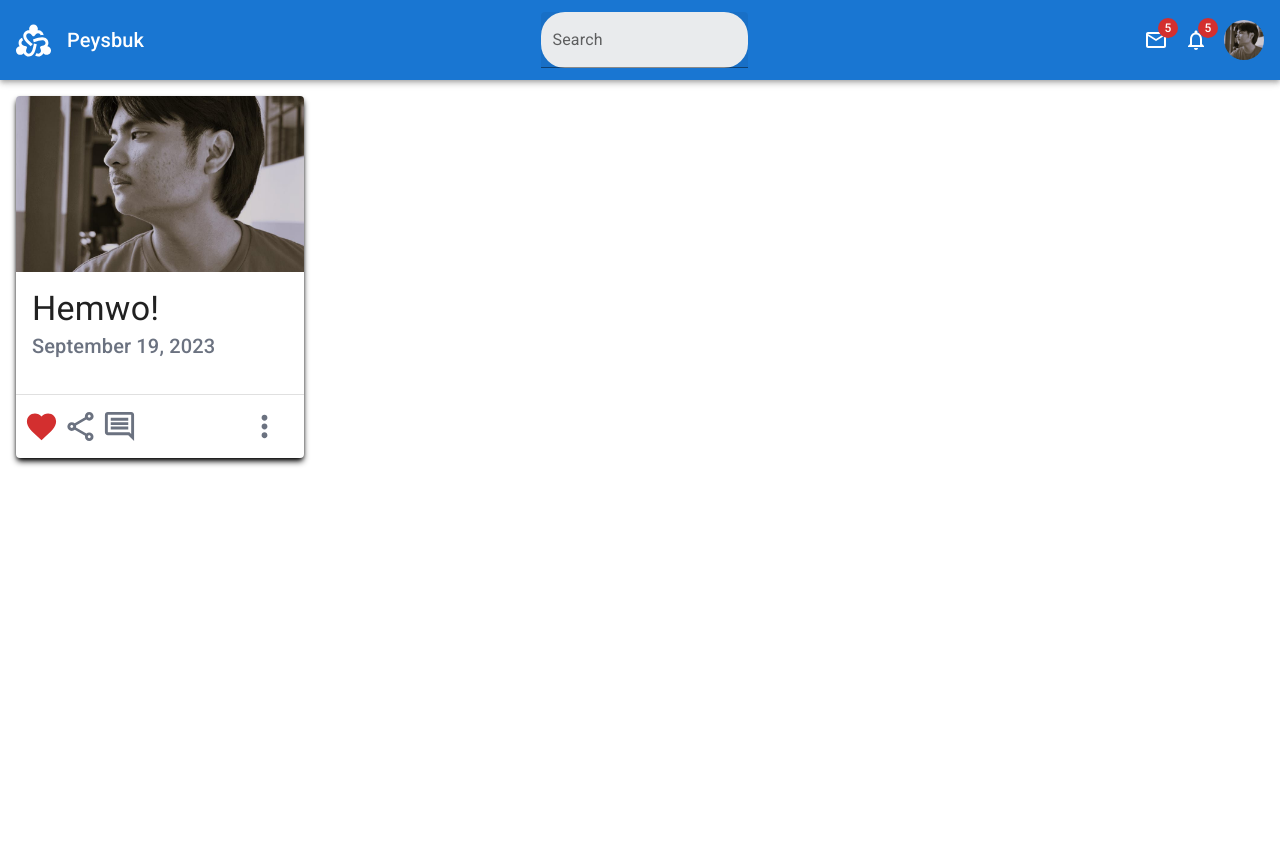
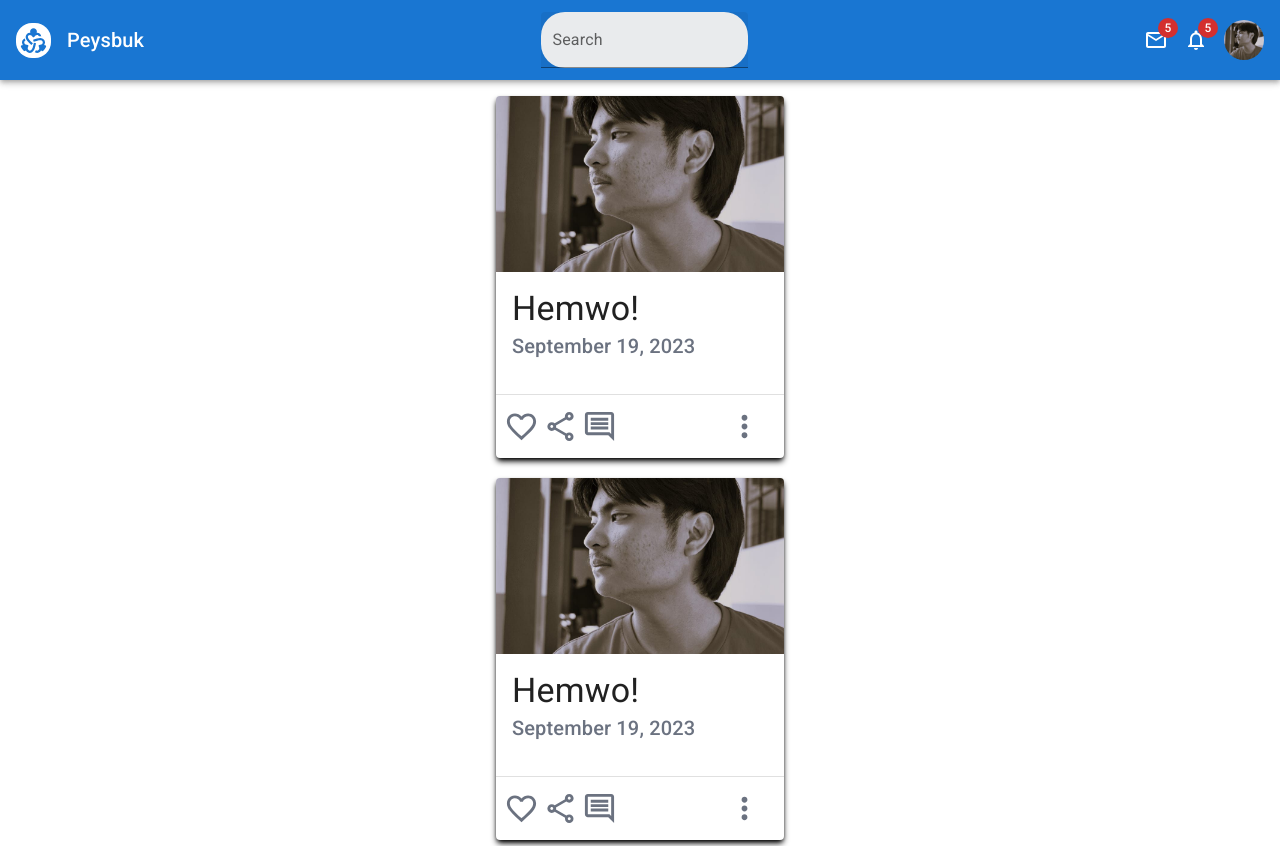
Before and after one commit to aecial/mui-prac, a React (Vite) app: page / in a window 1280 px wide. Shown: the top 846 px of the page. Before the commit the page ends 800 px from the top, so only its background shows below. Built offline with nearby package versions, Linux system fonts and the light colour scheme.

Commit message:
Repsonsive Heart and Nav component done

```diff
--- a/src/App.jsx
+++ b/src/App.jsx
@@ -32,96 +32,22 @@ import {
   ListItemText,
   Button,
 } from "@mui/material";
-import Diversity2OutlinedIcon from "@mui/icons-material/Diversity2Outlined";
-import DraftsIcon from "@mui/icons-material/Drafts";
-import InboxIcon from "@mui/icons-material/Inbox";
-import Badges from "./Badges";
-import NotificationsNoneOutlinedIcon from "@mui/icons-material/NotificationsNoneOutlined";
-import MailOutlinedIcon from "@mui/icons-material/MailOutlined";
-import PortraitIcon from "@mui/icons-material/Portrait";
-import MenuIcon from "@mui/icons-material/Menu";
+
 import Post from "./Post";
+import Navbar from "./components/Navbar";
 function App() {
-  const [drawerOpen, setDrawerOpen] = useState(false);
   return (
     <>
       {/* <PhotoAlbum /> */}
       <CssBaseline />
-      <AppBar className="h-20" position="relative">
-        <Toolbar className="flex justify-between items-center p-4">
-          <div className="flex items-center justify-center">
-            <Diversity2OutlinedIcon className="mr-4" fontSize="large" />
-            <Typography variant="h6">Peysbuk</Typography>
-          </div>
-          <div>
-            <TextField
-              id="filled-basic"
-              label="Search "
-              variant="filled"
-              className="bg-slate-50 rounded-3xl hidden md:flex"
-            ></TextField>
-          </div>
-          <Badges onClick={() => setDrawerOpen(true)} />
-          <Button variant="outlined" className="text-white md:hidden">
-            <MenuIcon
-              fontSize="large"
-              className="block "
-              onClick={() => setDrawerOpen(true)}
-            />
-          </Button>
-        </Toolbar>
-      </AppBar>
-      <Drawer
-        className="w-44 relative bg-black"
-        variant="temporary"
-        anchor="right"
-        open={drawerOpen}
-        onClose={() => setDrawerOpen(false)}
-      >
-        <Box className="w-full h-full p-4 bg-slate-50 flex flex-col justify-between">
-          <div>
-            <Avatar
-              alt="Teddy Pascual"
-              src="./src/assets/profile.jpg"
-              className="w-44 h-44"
-            />
-            <List>
-              <ListItem disablePadding>
-                <ListItemButton>
-                  <ListItemIcon>
-                    <Badge badgeContent={5} color="error">
-                      <NotificationsNoneOutlinedIcon className="" />
-                    </Badge>
-                  </ListItemIcon>
-                  <ListItemText primary="Notifications" />
-                </ListItemButton>
-              </ListItem>
-              <ListItem disablePadding>
-                <ListItemButton>
-                  <ListItemIcon>
-                    <Badge badgeContent={5} color="error">
-                      <MailOutlinedIcon className="" />
-                    </Badge>
-                  </ListItemIcon>
-                  <ListItemText primary="Messages" />
-                </ListItemButton>
-              </ListItem>
-              <ListItem disablePadding>
-                <ListItemButton>
-                  <ListItemIcon>
-                    <PortraitIcon />
-                  </ListItemIcon>
-                  <ListItemText primary="Profile" />
-                </ListItemButton>
-              </ListItem>
-            </List>
-          </div>
-          <Button variant="contained" color="error">
-            Logout
-          </Button>
-        </Box>
-      </Drawer>
-      <main className="p-4">
+      <Navbar />
+
+      <main className="p-4 flex flex-col items-center gap-5">
+        <Post />
+        <Post />
+        <Post />
+        <Post />
+        <Post />
         <Post />
       </main>
     </>
--- a/src/Post.jsx
+++ b/src/Post.jsx
@@ -7,12 +7,14 @@ import {
   Button,
   Divider,
 } from "@mui/material";
+import { useState } from "react";
 import FavoriteBorderOutlinedIcon from "@mui/icons-material/FavoriteBorderOutlined";
 import FavoriteOutlinedIcon from "@mui/icons-material/FavoriteOutlined";
 import ShareOutlinedIcon from "@mui/icons-material/ShareOutlined";
 import CommentOutlinedIcon from "@mui/icons-material/CommentOutlined";
 import MoreVertOutlinedIcon from "@mui/icons-material/MoreVertOutlined";
-const Post = () => {
+const Post = ({}) => {
+  const [liked, setLiked] = useState(false);
   return (
     <Card className="flex flex-col shadow-black shadow-md md:w-72">
       <CardMedia
@@ -31,12 +33,15 @@ const Post = () => {
       <Divider />
       <CardActions className="flex justify-between">
         <div className="flex gap-1 items-center justify-center">
-          <Button className="p-0 m-0 min-w-0">
-            {/* <FavoriteBorderOutlinedIcon
+          <Button className="p-0 m-0 min-w-0" onClick={() => setLiked(!liked)}>
+            {liked ? (
+              <FavoriteOutlinedIcon fontSize="large" color="error" />
+            ) : (
+              <FavoriteBorderOutlinedIcon
                 className="text-gray-500"
                 fontSize="large"
-              /> */}
-            <FavoriteOutlinedIcon fontSize="large" color="error" />
+              />
+            )}
           </Button>
           <Button className="p-0 ml-0 min-w-0">
             <ShareOutlinedIcon fontSize="large" className="text-gray-500" />
--- /dev/null
+++ b/src/components/Navbar.jsx
@@ -0,0 +1,114 @@
+import {
+  AppBar,
+  Toolbar,
+  Typography,
+  TextField,
+  Button,
+  Drawer,
+  Box,
+  Avatar,
+  List,
+  ListItem,
+  ListItemIcon,
+  ListItemButton,
+  Badge,
+  ListItemText,
+} from "@mui/material";
+import { useState } from "react";
+import Diversity2OutlinedIcon from "@mui/icons-material/Diversity2Outlined";
+import DraftsIcon from "@mui/icons-material/Drafts";
+import InboxIcon from "@mui/icons-material/Inbox";
+
+import NotificationsNoneOutlinedIcon from "@mui/icons-material/NotificationsNoneOutlined";
+import MailOutlinedIcon from "@mui/icons-material/MailOutlined";
+import PortraitIcon from "@mui/icons-material/Portrait";
+import MenuIcon from "@mui/icons-material/Menu";
+import Badges from "../Badges";
+
+const Navbar = () => {
+  const [drawerOpen, setDrawerOpen] = useState(false);
+  return (
+    <nav>
+      <AppBar className="h-20" position="relative">
+        <Toolbar className="flex justify-between items-center p-4">
+          <div className="flex items-center justify-center">
+            <Diversity2OutlinedIcon
+              className="mr-4 p-1 bg-white rounded-2xl"
+              fontSize="large"
+              color="primary"
+            />
+            <Typography variant="h6">Peysbuk</Typography>
+          </div>
+          <div>
+            <TextField
+              id="filled-basic"
+              label="Search "
+              variant="filled"
+              className="bg-slate-50 rounded-3xl hidden md:flex"
+            ></TextField>
+          </div>
+          <Badges onClick={() => setDrawerOpen(true)} />
+          <Button variant="outlined" className="text-white md:hidden">
+            <MenuIcon
+              fontSize="large"
+              className="block "
+              onClick={() => setDrawerOpen(true)}
+            />
+          </Button>
+        </Toolbar>
+      </AppBar>
+      <Drawer
+        className="w-44 relative bg-black"
+        variant="temporary"
+        anchor="right"
+        open={drawerOpen}
+        onClose={() => setDrawerOpen(false)}
+      >
+        <Box className="w-full h-full p-4 bg-slate-50 flex flex-col justify-between">
+          <div>
+            <Avatar
+              alt="Teddy Pascual"
+              src="./src/assets/profile.jpg"
+              className="w-44 h-44"
+            />
+            <List>
+              <ListItem disablePadding>
+                <ListItemButton>
+                  <ListItemIcon>
+                    <Badge badgeContent={5} color="error">
+                      <NotificationsNoneOutlinedIcon className="" />
+                    </Badge>
+                  </ListItemIcon>
+                  <ListItemText primary="Notifications" />
+                </ListItemButton>
+              </ListItem>
+              <ListItem disablePadding>
+                <ListItemButton>
+                  <ListItemIcon>
+                    <Badge badgeContent={5} color="error">
+                      <MailOutlinedIcon className="" />
+                    </Badge>
+                  </ListItemIcon>
+                  <ListItemText primary="Messages" />
+                </ListItemButton>
+              </ListItem>
+              <ListItem disablePadding>
+                <ListItemButton>
+                  <ListItemIcon>
+                    <PortraitIcon />
+                  </ListItemIcon>
+                  <ListItemText primary="Profile" />
+                </ListItemButton>
+              </ListItem>
+            </List>
+          </div>
+          <Button variant="contained" color="error">
+            Logout
+          </Button>
+        </Box>
+      </Drawer>
+    </nav>
+  );
+};
+
+export default Navbar;
```
